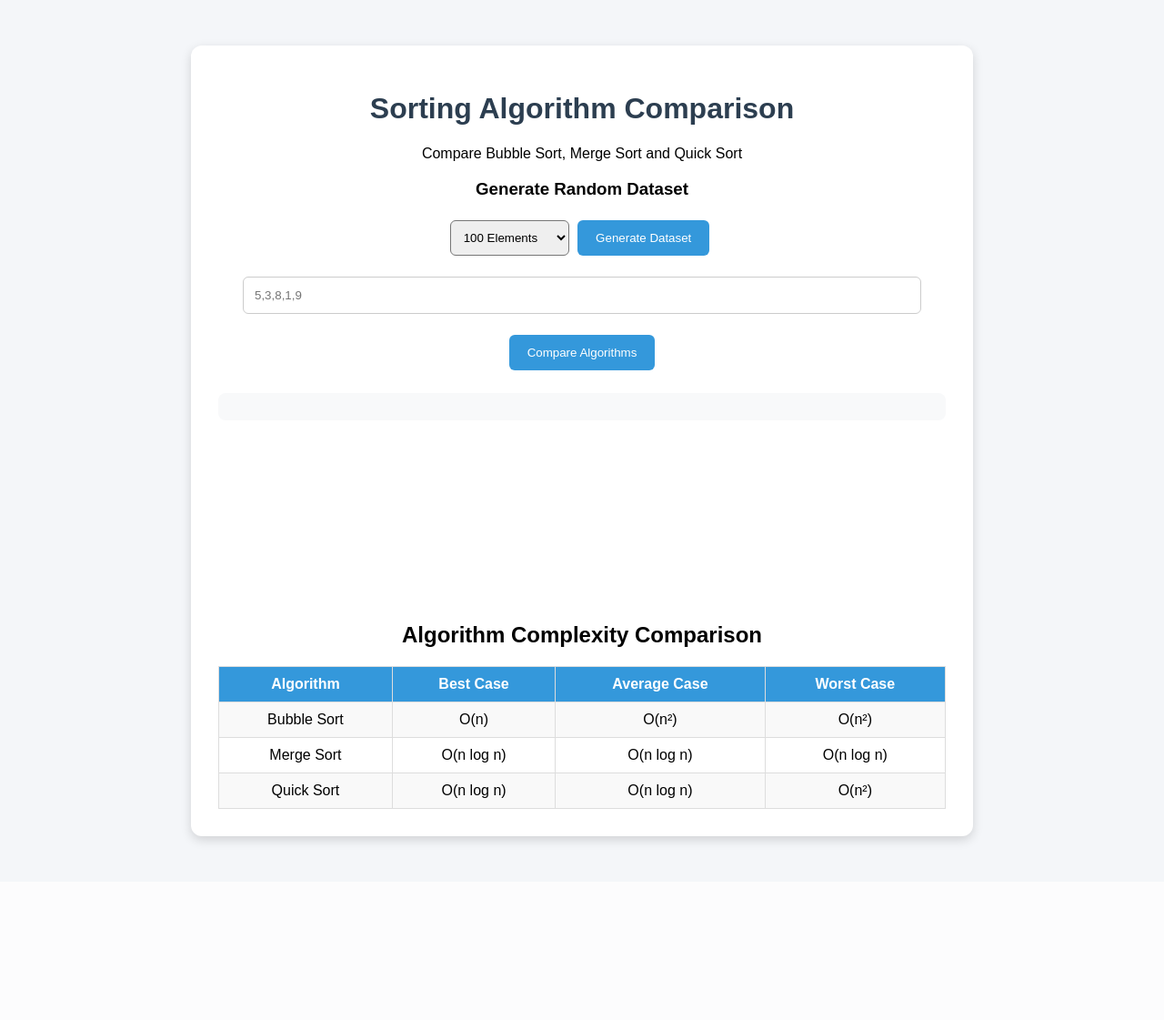
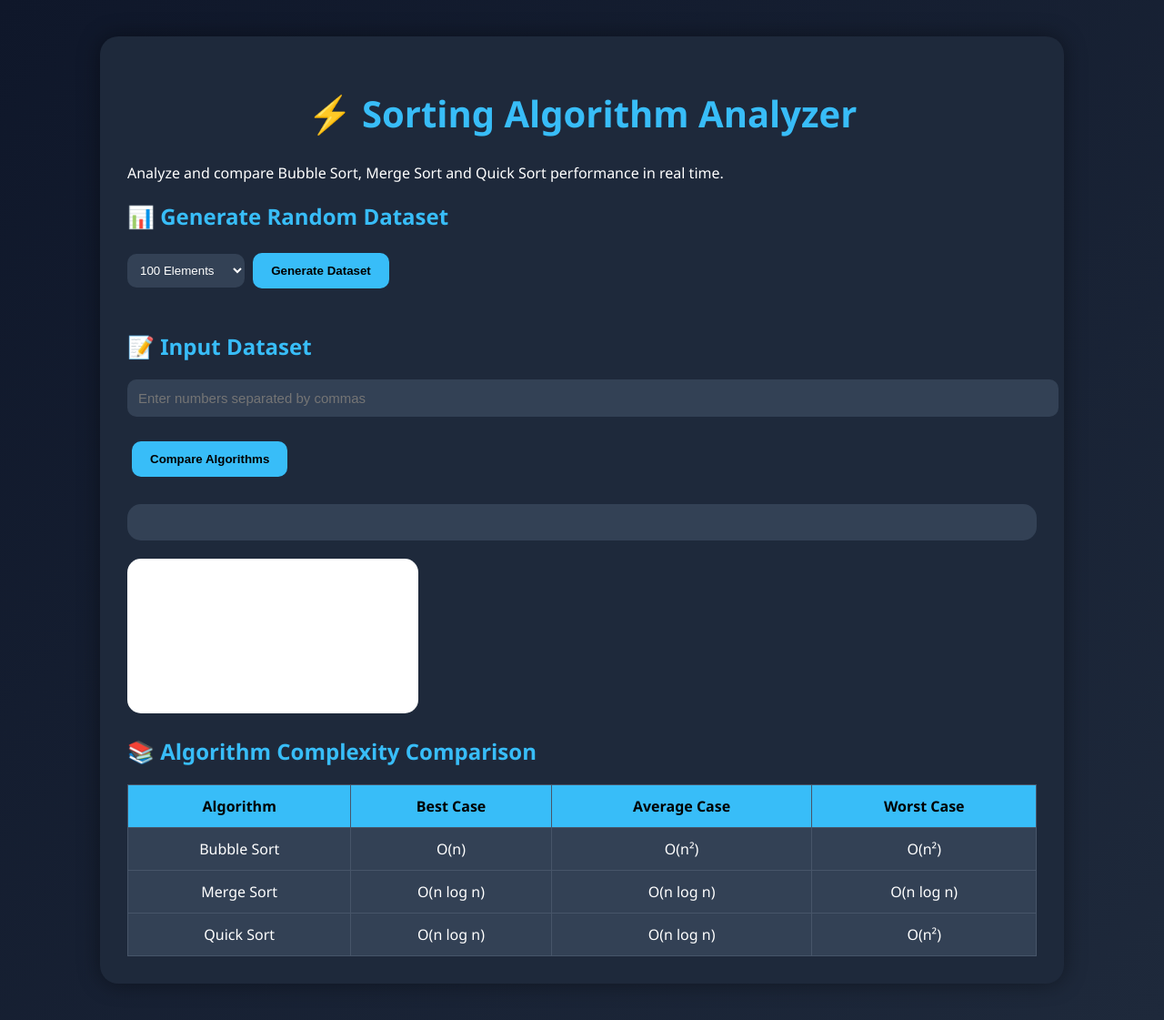
Before and after one commit to lankamahejya/sorting-algorithm-comparison, a Flask app: page / in a window 1280 px wide. Shown: the whole page at 91% size. Before the commit the page ends 929 px from the top, so only its background shows below. Run offline with Flask 3, Linux system fonts and the light colour scheme; a map, chart or similar area stays blank.

Commit message:
Redesigned UI and added dataset generator

```diff
--- a/static/script.js
+++ b/static/script.js
@@ -1,4 +1,5 @@
 let chart;
+
 function generateDataset(){
 
     let size =
@@ -16,6 +17,8 @@ function generateDataset(){
     document.getElementById("numbers").value =
         numbers.join(",");
 }
+
+
 async function compareSorts() {
 
     let input = document.getElementById("numbers").value;
@@ -29,7 +32,7 @@ async function compareSorts() {
         value = value.trim();
 
         if(value === "" || isNaN(value)){
-            alert("Please enter valid numbers separated by commas.");
+            alert("Please enter valid numbers only.");
             return;
         }
 
@@ -52,31 +55,48 @@ async function compareSorts() {
     const data = await response.json();
 
     document.getElementById("result").innerHTML = `
-        <h2>Results</h2>
 
-        <p><strong>Sorted Array:</strong>
-        ${data.sorted}</p>
+        <h2>📊 Results</h2>
 
-        <p><strong>Bubble Sort Time:</strong>
-        ${data.bubble_time.toFixed(8)} seconds</p>
+        <p>
+        🟢 <strong>Bubble Sort:</strong>
+        ${data.bubble_time.toFixed(8)} seconds
+        </p>
 
-        <p><strong>Merge Sort Time:</strong>
-        ${data.merge_time.toFixed(8)} seconds</p>
+        <p>
+        🔵 <strong>Merge Sort:</strong>
+        ${data.merge_time.toFixed(8)} seconds
+        </p>
 
-        <p><strong>Quick Sort Time:</strong>
-        ${data.quick_time.toFixed(8)} seconds</p>
+        <p>
+        🟣 <strong>Quick Sort:</strong>
+        ${data.quick_time.toFixed(8)} seconds
+        </p>
 
-        <p><strong>Bubble Sort Complexity:</strong>
-        ${data.bubble_complexity}</p>
+        <p>
+        🏆 <strong>Fastest Algorithm:</strong>
+        ${data.winner}
+        </p>
 
-        <p><strong>Merge Sort Complexity:</strong>
-        ${data.merge_complexity}</p>
+        <p>
+        📦 <strong>Sorted Output:</strong>
+        ${data.sorted}
+        </p>
 
-        <p><strong>Quick Sort Complexity:</strong>
-        ${data.quick_complexity}</p>
+        <p>
+        📘 Bubble Sort Complexity:
+        ${data.bubble_complexity}
+        </p>
 
-        <p><strong>Fastest Algorithm:</strong>
-        ${data.winner}</p>
+        <p>
+        📘 Merge Sort Complexity:
+        ${data.merge_complexity}
+        </p>
+
+        <p>
+        📘 Quick Sort Complexity:
+        ${data.quick_complexity}
+        </p>
     `;
 
     const ctx = document.getElementById("timeChart");
@@ -86,9 +106,11 @@ async function compareSorts() {
     }
 
     chart = new Chart(ctx, {
+
         type: "bar",
 
         data: {
+
             labels: [
                 "Bubble Sort",
                 "Merge Sort",
@@ -96,6 +118,7 @@ async function compareSorts() {
             ],
 
             datasets: [{
+
                 label: "Execution Time (seconds)",
 
                 data: [
@@ -107,7 +130,9 @@ async function compareSorts() {
         },
 
         options: {
+
             responsive: true,
+
             scales: {
                 y: {
                     beginAtZero: true
--- a/static/style.css
+++ b/static/style.css
@@ -1,83 +1,97 @@
 body{
-    font-family: Arial, sans-serif;
-    background: #f4f6f9;
-    margin: 0;
-    padding: 0;
+    margin:0;
+    padding:0;
+    font-family:'Segoe UI',sans-serif;
+    background:linear-gradient(135deg,#0f172a,#1e293b);
+    color:white;
 }
 
 .container{
-    width: 800px;
-    margin: 50px auto;
-    background: white;
-    padding: 30px;
-    border-radius: 12px;
-    box-shadow: 0 4px 12px rgba(0,0,0,0.15);
-    text-align: center;
+    width:85%;
+    max-width:1000px;
+    margin:40px auto;
+    background:#1e293b;
+    padding:30px;
+    border-radius:20px;
+    box-shadow:0 0 25px rgba(0,0,0,0.4);
 }
 
 h1{
-    color: #2c3e50;
+    text-align:center;
+    font-size:2.5rem;
+    color:#38bdf8;
 }
 
 h2{
-    margin-top: 30px;
+    color:#38bdf8;
 }
 
 input{
-    width: 90%;
-    padding: 12px;
-    border: 1px solid #ccc;
-    border-radius: 6px;
+    width:100%;
+    padding:12px;
+    border:none;
+    border-radius:10px;
+    background:#334155;
+    color:white;
+    font-size:15px;
+}
+
+select{
+    padding:10px;
+    border:none;
+    border-radius:10px;
+    background:#334155;
+    color:white;
 }
 
 button{
-    background-color: #3498db;
-    color: white;
-    border: none;
-    padding: 12px 20px;
-    border-radius: 6px;
-    cursor: pointer;
-    margin: 5px;
+    padding:12px 20px;
+    border:none;
+    border-radius:10px;
+    background:#38bdf8;
+    color:black;
+    font-weight:bold;
+    cursor:pointer;
+    margin:5px;
+    transition:0.3s;
 }
 
 button:hover{
-    background-color: #2980b9;
-}
-
-select{
-    padding: 10px;
-    border-radius: 6px;
+    transform:scale(1.05);
 }
 
 #result{
-    margin-top: 20px;
-    padding: 15px;
-    background: #f8f9fa;
-    border-radius: 8px;
-    text-align: left;
+    margin-top:25px;
+    background:#334155;
+    padding:20px;
+    border-radius:15px;
 }
 
 canvas{
-    margin-top: 20px;
+    margin-top:20px;
+    background:white;
+    border-radius:15px;
+    padding:10px;
 }
 
 table{
-    width: 100%;
-    border-collapse: collapse;
-    margin-top: 20px;
-}
-
-th, td{
-    border: 1px solid #ddd;
-    padding: 10px;
-    text-align: center;
+    width:100%;
+    margin-top:20px;
+    border-collapse:collapse;
 }
 
 th{
-    background-color: #3498db;
-    color: white;
+    background:#38bdf8;
+    color:black;
+    padding:12px;
 }
 
-tr:nth-child(even){
-    background-color: #f9f9f9;
+td{
+    background:#334155;
+    padding:12px;
 }
+
+th,td{
+    border:1px solid #475569;
+    text-align:center;
+}
--- a/templates/index.html
+++ b/templates/index.html
@@ -1,7 +1,7 @@
 <!DOCTYPE html>
 <html>
 <head>
-    <title>Sorting Algorithm Comparison</title>
+    <title>Sorting Algorithm Analyzer</title>
 
     <link rel="stylesheet"
           href="{{ url_for('static', filename='style.css') }}">
@@ -11,11 +11,14 @@
 
 <div class="container">
 
-    <h1>Sorting Algorithm Comparison</h1>
+    <h1>⚡ Sorting Algorithm Analyzer</h1>
 
-    <p>Compare Bubble Sort, Merge Sort and Quick Sort</p>
+    <p>
+        Analyze and compare Bubble Sort, Merge Sort and Quick Sort
+        performance in real time.
+    </p>
 
-    <h3>Generate Random Dataset</h3>
+    <h2>📊 Generate Random Dataset</h2>
 
     <select id="datasetSize">
         <option value="100">100 Elements</option>
@@ -30,10 +33,12 @@
 
     <br><br>
 
+    <h2>📝 Input Dataset</h2>
+
     <input
         type="text"
         id="numbers"
-        placeholder="5,3,8,1,9">
+        placeholder="Enter numbers separated by commas">
 
     <br><br>
 
@@ -43,11 +48,9 @@
 
     <div id="result"></div>
 
-    <br>
-
     <canvas id="timeChart"></canvas>
 
-    <h2>Algorithm Complexity Comparison</h2>
+    <h2>📚 Algorithm Complexity Comparison</h2>
 
     <table>
         <tr>
@@ -82,6 +85,7 @@
 </div>
 
 <script src="https://cdn.jsdelivr.net/npm/chart.js"></script>
+
 <script src="{{ url_for('static', filename='script.js') }}"></script>
 
 </body>
```
